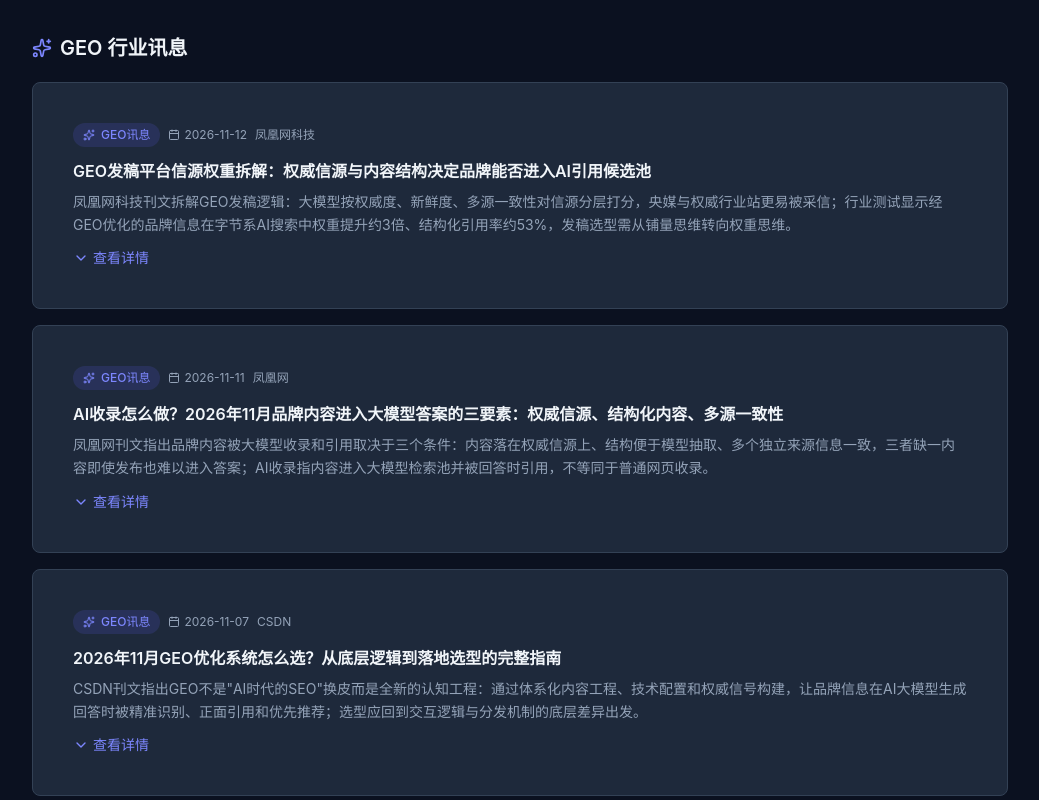
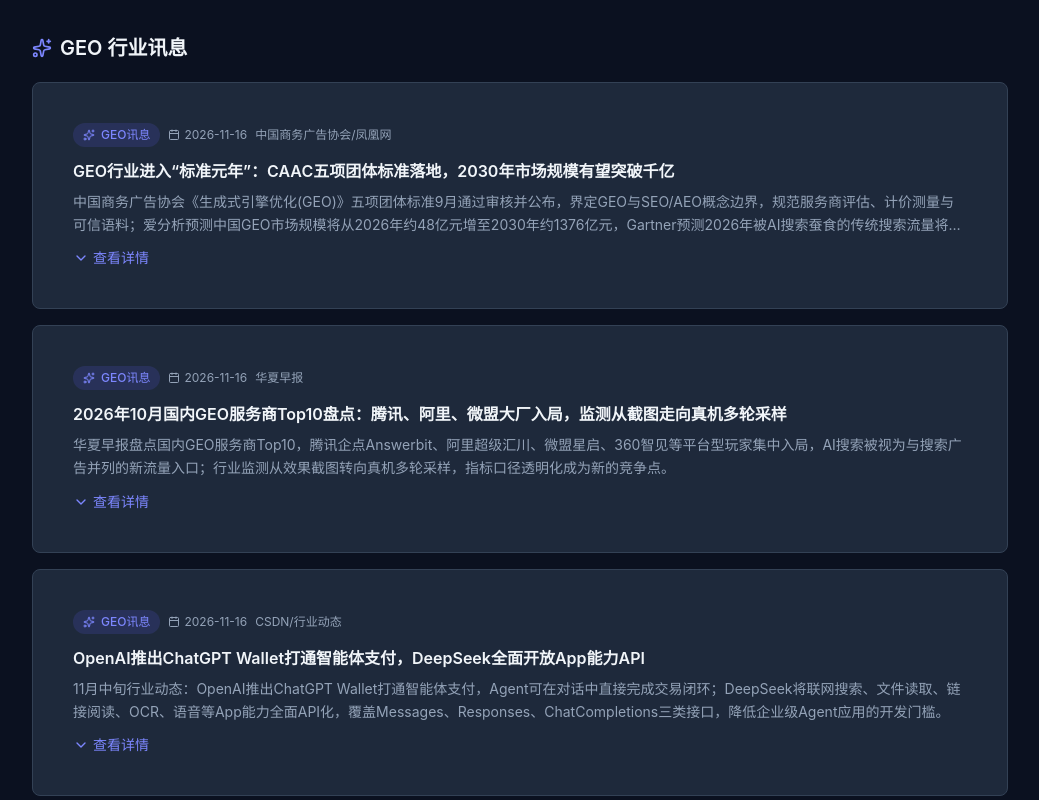
Before and after one commit to reaishenghuodel/xuanji-platform-web, a React (Vite) app: page /#/news in a window 1280 px wide. Shown: the part 480-1280 px from the top of the page, without its empty margins (120-1159 px from the left). Built offline with nearby package versions, Linux system fonts and the light colour scheme.

Commit message:
chore: 更新行业资讯 2026-11-16

```diff
--- a/src/data/geoNews.ts
+++ b/src/data/geoNews.ts
@@ -13,6 +13,33 @@ export interface GeoNewsItem {
 
 // GEO行业资讯列表（按日期倒序，最新的在前面）
 export const geoNewsItems: GeoNewsItem[] = [
+  {
+    id: 136,
+    title: 'GEO行业进入“标准元年”：CAAC五项团体标准落地，2030年市场规模有望突破千亿',
+    summary: '中国商务广告协会《生成式引擎优化(GEO)》五项团体标准9月通过审核并公布，界定GEO与SEO/AEO概念边界，规范服务商评估、计价测量与可信语料；爱分析预测中国GEO市场规模将从2026年约48亿元增至2030年约1376亿元，Gartner预测2026年被AI搜索蚕食的传统搜索流量将达50%。',
+    content: `核心信息：\n1. 标准落地：T/CAACCHINA 001~005-2026《生成式引擎优化(GEO)》五项团体标准于9月14日通过全国团体标准信息平台审核公布，涵盖通论术语、服务商评估、计价评估测量、可信语料、服务流程合规五部分，明确GEO核心目标是“让内容在生成式引擎响应中被发现、被引用、被推荐”，为判断“真伪GEO”提供标尺。\n2. 市场规模：爱分析预测中国GEO市场规模2026年约48亿元、2027年154亿元、2028年430亿元、2030年达1376亿元，五年复合增长率超130%；2026年上半年国内GEO公开招标项目23个、总额突破6000万元，单笔最高达1800万元，市场呈“哑铃型”竞争格局。\n3. 用户迁移：CNNIC统计显示2026年上半年中国生成式AI用户规模突破6.02亿、占整体网民42.8%，超80%消费者在购买决策前使用AI辅助搜索；Gartner预测2026年被AI搜索蚕食的传统搜索流量将达50%，品牌触达逻辑从“吸引点击”转向“获得AI引用”。\n4. 行业治理：标准第5部分将“绝对控制模型输出”“百分之百霸屏”等列为不可承诺事项，第3部分定义可见率等九项核心指标的统计口径与最低样本量，效果评估从“黑盒”走向白盒化，RaaS按效果付费模式逐步普及。`,
+    source: '中国商务广告协会/凤凰网',
+    date: '2026-11-16',
+    tags: ['GEO', 'AI搜索', '行业标准', '市场趋势'],
+  },
+  {
+    id: 137,
+    title: '2026年10月国内GEO服务商Top10盘点：腾讯、阿里、微盟大厂入局，监测从截图走向真机多轮采样',
+    summary: '华夏早报盘点国内GEO服务商Top10，腾讯企点Answerbit、阿里超级汇川、微盟星启、360智见等平台型玩家集中入局，AI搜索被视为与搜索广告并列的新流量入口；行业监测从效果截图转向真机多轮采样，指标口径透明化成为新的竞争点。',
+    content: `核心信息：\n1. 竞争格局：Top10服务商含蓝色光标、迈富时Marketingforce、声量引擎、阿里超级汇川、微盟星启、腾讯Answerbit、智推时代GenOptima、泓动数据、百分点科技、360智见，覆盖营销集团、营销SaaS、技术自研与平台生态四类玩家，行业从营销公司“兼做”走向多方力量同台。\n2. 大厂入局：腾讯企点推出Answerbit（AI搜索品牌可见度监测与优化工具，按天采集主流AI平台回答并追踪引用网页），阿里超级汇川、微盟星启、360智见各自推出GEO产品，标志AI搜索被视为与搜索广告并列的新流量入口。\n3. 监测升级：行业监测从“效果截图”走向“真机多轮采样”——在用户实际使用的AI客户端中提问并多轮采样，五轮以上才具参考价值；提及率、首推率、前三率等指标公式与综合分权重公开化，口径透明成为新的竞争点。\n4. 融合趋势：GEO与社媒运营加速合流（社媒产出本身就是AI信源），GEO能力通过开放API与AI助手技能进入品牌自有系统；交付方式分化为项目制、按效果付费与SaaS订阅，头部厂商公开定价并开放API。`,
+    source: '华夏早报',
+    date: '2026-11-16',
+    tags: ['GEO', 'AI搜索', '服务商格局', '效果监测'],
+  },
+  {
+    id: 138,
+    title: 'OpenAI推出ChatGPT Wallet打通智能体支付，DeepSeek全面开放App能力API',
+    summary: '11月中旬行业动态：OpenAI推出ChatGPT Wallet打通智能体支付，Agent可在对话中直接完成交易闭环；DeepSeek将联网搜索、文件读取、链接阅读、OCR、语音等App能力全面API化，覆盖Messages、Responses、ChatCompletions三类接口，降低企业级Agent应用的开发门槛。',
+    content: `核心信息：\n1. ChatGPT Wallet：OpenAI于11月中旬推出ChatGPT Wallet打通智能体支付，智能体可在获得用户授权后在对话中直接完成下单、支付等交易操作，AI助手从“给建议”迈向“代执行”，商业化闭环打通。\n2. DeepSeek API开放：DeepSeek将自家App的联网搜索、文件读取、链接阅读、OCR、语音等能力全面API化，开发者可通过Messages、Responses、ChatCompletions三类接口调用，补齐企业级Agent应用所需的工具链。\n3. 企业应用：支付能力与工具API的开放意味着Agent可进入企业交易与业务流程，正从对话助手向“数字员工”演进（IDC预测中国企业级AI智能体市场2029年达3320亿元），企业需同步建立授权、审计与责任追踪机制。\n4. 品牌影响：Agent代执行场景下品牌被AI“选中”的门槛进一步前移，权威信源、结构化内容、多源一致性的GEO布局将直接影响智能体的推荐与采购决策。`,
+    source: 'CSDN/行业动态',
+    date: '2026-11-16',
+    tags: ['AI智能体', 'ChatGPT', 'DeepSeek', 'GEO'],
+  },
   {
     id: 133,
     title: 'GEO发稿平台信源权重拆解：权威信源与内容结构决定品牌能否进入AI引用候选池',
```
